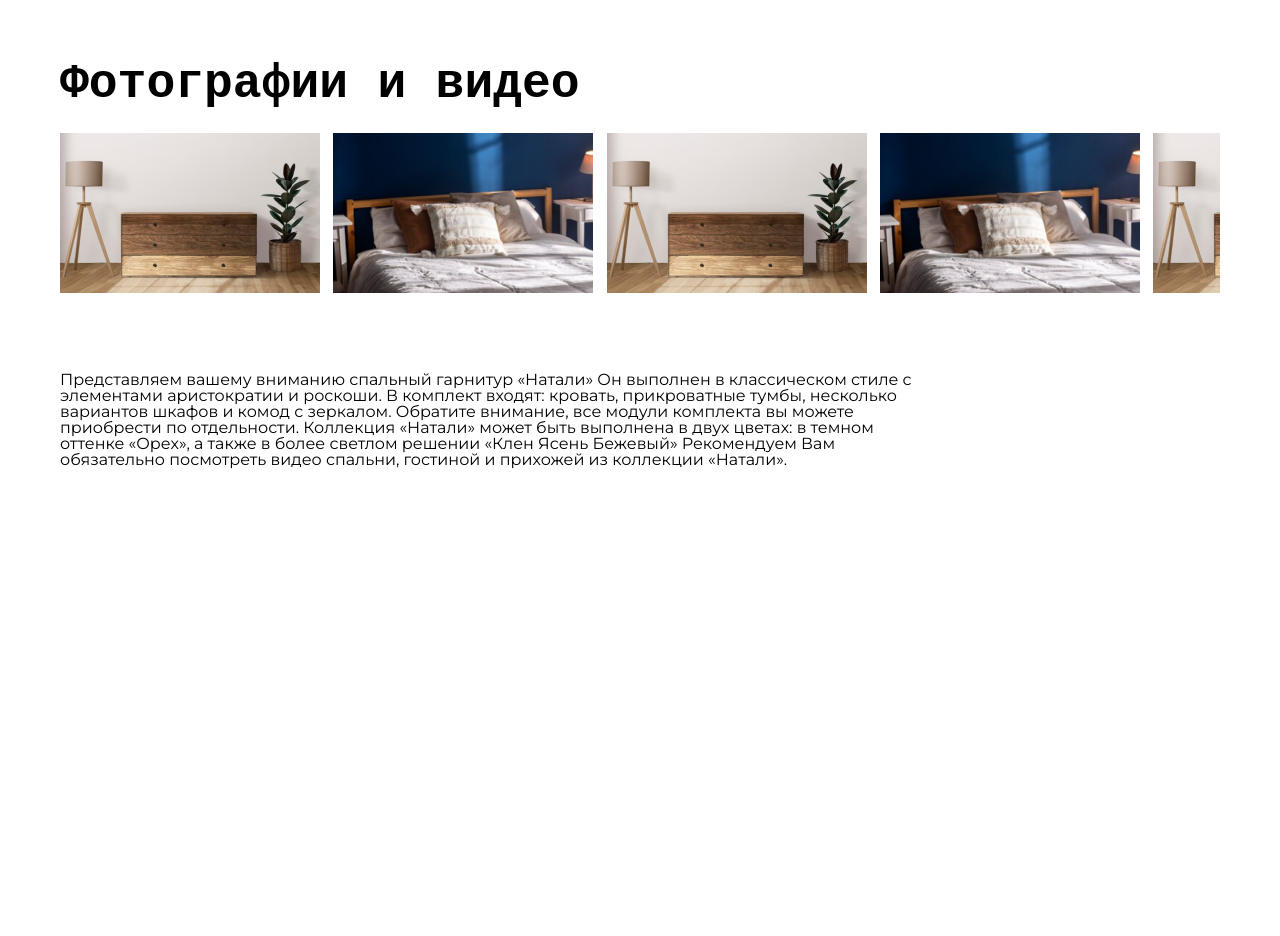
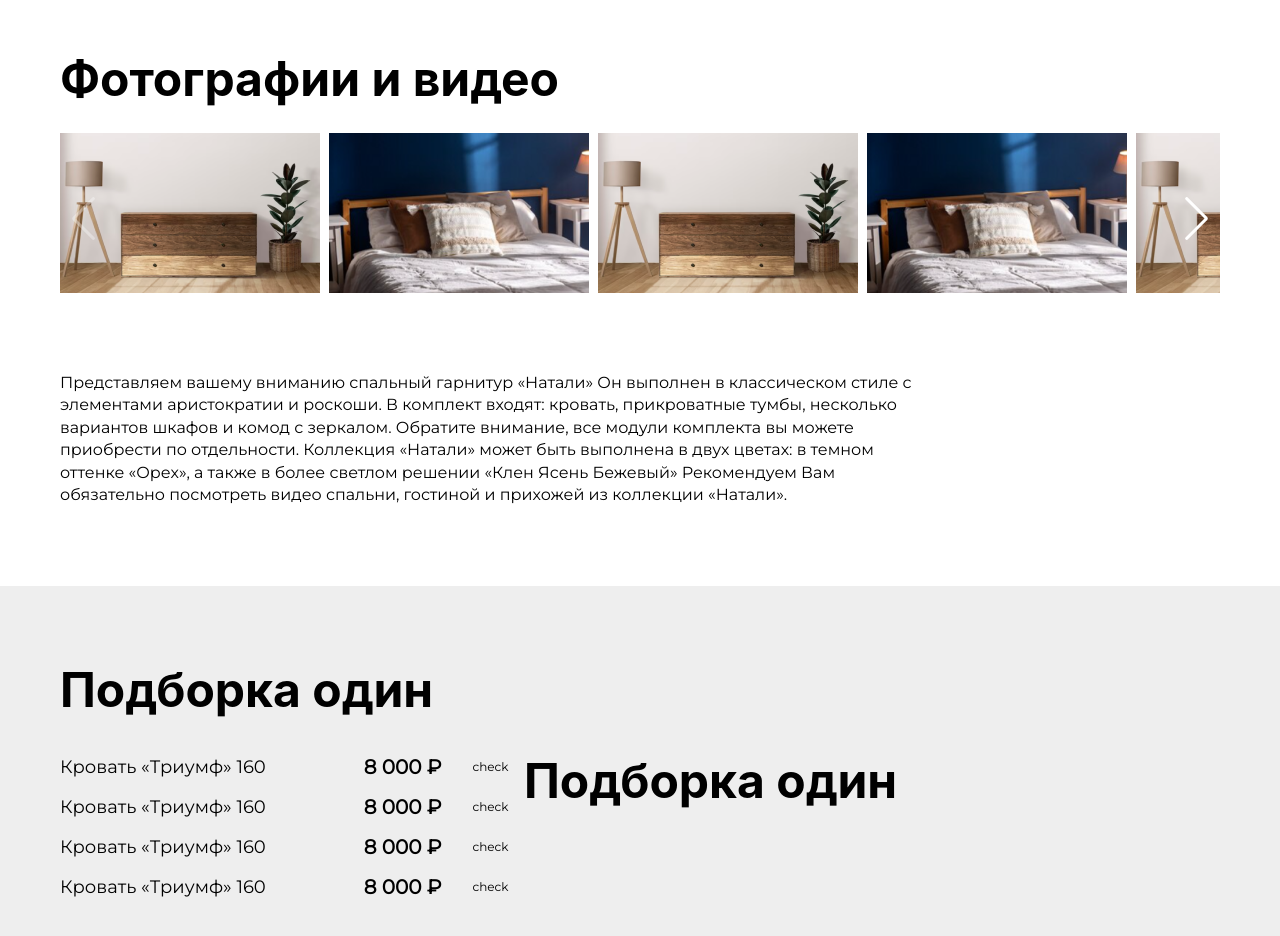
Before and after one commit to pplays33/ou, a React (Vite) app: page / in a window 1280 px wide. Shown: the part 460-1396 px from the top of the page. Before the commit the page ends 1008 px from the top, so only its background shows below. Built offline with nearby package versions, Linux system fonts and the light colour scheme.

Commit message:
feat: add CompilationOne section

```diff
--- a/src/App.scss
+++ b/src/App.scss
@@ -3,8 +3,8 @@
   font-size: 64px;
 }
 h2{
-  font-family: 'Space Mono', monospace;
-  font-size: 24px;
+  font-size: 48px;
+  font-weight: 700;
 }
 p{
   font-family: 'Montserrat', sans-serif;
--- a/src/components/Card/Card.module.scss
+++ b/src/components/Card/Card.module.scss
@@ -22,29 +22,14 @@
         p{
             font-size: 16px;
             color: #000;
+            line-height: 140%
         }
     }
 }
 
-.swiper_nav_btns{
-    button {
-        width: 60px;
-        height: 50px;
-        border-radius: 50px;
-        border: none;
-        outline: none;
-        background-color: hsl(210, 100%, 50%);
-        color: #fff;
-        margin: 0px 0.5rem;
-        box-shadow: 2px 2px 2px rgba(0, 0, 0, 0.5);
-        margin-top: 30px;
-        transition: all .5s;
-    }
-    button:hover {
-        background-color: hsl(210, 100%, 40%);
-        cursor: pointer;
-    }
-
+.swiper-button-next {
+    left: 58% !important;
+    transform: translateX(-58%) !important;
 }
 
 .sliderLine{
@@ -58,9 +43,9 @@
     overflow: hidden;
 
     .item_photo{
-        margin-right: 20px;
+        // margin-right: 20px;
     }
     .item_video{
-        margin-right: 20px;
+        // margin-right: 20px;
     }
 }
--- a/src/components/Card/PhotoAndVideo.jsx
+++ b/src/components/Card/PhotoAndVideo.jsx
@@ -1,27 +1,20 @@
 import styles from './Card.module.scss';
 import { motion } from "framer-motion"
-import { Navigation} from 'swiper/modules';
+
+import { Navigation } from 'swiper/modules';
 
 import { Swiper, SwiperSlide } from 'swiper/react';
+
+// Import Swiper styles
 import 'swiper/scss';
-// import 'swiper/scss/navigation';
+import 'swiper/scss/navigation';
+// import 'swiper/scss/pagination';
+// import 'swiper/scss/scrollbar';
 
 import night from './assets/nightstand.png';
 import bad from './assets/bad.png';
 
-import { useSwiper } from 'swiper/react';
 
-
-export const SwiperNavButtons = () => {
-  const swiper = useSwiper();
-
-  return (
-    <div className={styles.swiper_nav_btns}>
-      <div onClick={() => swiper.slidePrev()}>Prev</div>
-      <button onClick={() => swiper.slideNext()}>Next</button>
-    </div>
-  );
-};
 
 export const Slider = () => {
 
@@ -36,7 +29,7 @@
       },
       1024: {
         slidesPerView: 4.5,
-        spaceBetween: 70,
+        spaceBetween: 50,
       },
     };
 
@@ -46,9 +39,18 @@
             <Swiper
                 // install Swiper modules
                 modules={[Navigation]}
-                spaceBetween={70}
+                spaceBetween={50}
                 slidesPerView={4.5}
+                // centeredSlides={true}
+                // loop={true}
+                navigation
+                onSwiper={(swiper) => console.log(swiper)}
+                onSlideChange={() => console.log('slide change')}
                 breakpoints={sliderSettings}
+                style={{
+                    '--swiper-navigation-color': '#fff',
+                    '--swiper-pagination-color': '#fff',
+                }}
             >
                 <SwiperSlide>
                     <div className={styles.item_photo}>
@@ -90,7 +92,6 @@
                         <img src={bad} alt="slider-item" />
                     </div>
                 </SwiperSlide>
-                <SwiperNavButtons />
             </Swiper>
 
         </>
--- /dev/null
+++ b/src/components/CompilationOne/CompilationOne.jsx
@@ -0,0 +1,66 @@
+import styles from './CompilationOne.module.scss';
+
+export default function CompilationOne(){
+    return(
+        <>
+            <div className={styles.CompilationOne}>
+                <div className={styles.container}>
+                    <div className={styles.CompilationOne_titel}>
+                        <h2> Подборка один </h2>
+                    </div>
+                    <div className={styles.CompilationOne_row}>
+                        <div className={styles.colum_one}>
+                            <div className={styles.item_RowTable}>
+                                <div className={styles.colum_one}>
+                                    <p> Кровать «Триумф» 160 </p>
+                                </div>
+                                <div className={styles.colum_two}>
+                                    <p> 8 000 ₽  </p>
+                                </div>
+                                <div className={styles.colum_three}>
+                                    <p> check </p>
+                                </div>
+                            </div>
+                            <div className={styles.item_RowTable}>
+                                <div className={styles.colum_one}>
+                                    <p> Кровать «Триумф» 160 </p>
+                                </div>
+                                <div className={styles.colum_two}>
+                                    <p> 8 000 ₽  </p>
+                                </div>
+                                <div className={styles.colum_three}>
+                                    <p> check </p>
+                                </div>
+                            </div>
+                            <div className={styles.item_RowTable}>
+                                <div className={styles.colum_one}>
+                                    <p> Кровать «Триумф» 160 </p>
+                                </div>
+                                <div className={styles.colum_two}>
+                                    <p> 8 000 ₽  </p>
+                                </div>
+                                <div className={styles.colum_three}>
+                                    <p> check </p>
+                                </div>
+                            </div>
+                            <div className={styles.item_RowTable}>
+                                <div className={styles.colum_one}>
+                                    <p> Кровать «Триумф» 160 </p>
+                                </div>
+                                <div className={styles.colum_two}>
+                                    <p> 8 000 ₽  </p>
+                                </div>
+                                <div className={styles.colum_three}>
+                                    <p> check </p>
+                                </div>
+                            </div>
+                        </div>
+                        <div className={styles.colum_two}>
+                            <h2> Подборка один </h2>
+                        </div>
+                    </div>
+                </div>
+            </div>
+        </>
+    );
+}
--- /dev/null
+++ b/src/components/CompilationOne/CompilationOne.module.scss
@@ -0,0 +1,51 @@
+
+.CompilationOne{
+    background: var(--Light-grey, #EEE);
+    .container{
+        padding-top: 80px;
+        padding-bottom: 80px;
+        max-width: 1160px;
+        margin: 0 auto;
+    }
+    &_titel{
+        margin-bottom: 43px;
+    }
+    &_row{
+        display: grid;
+        grid-template-columns: 1fr 1.5fr;
+    }
+}
+
+.colum_one{
+    display: flex;
+    flex-direction: column;
+    justify-content: start;
+    align-items: start;
+    .item_RowTable{
+        margin-bottom: 20px;
+        display: flex;
+        flex-direction: row;
+        justify-content: start;
+        align-items: center;
+    }
+    .colum_one{
+        margin-right: 98px;
+        p{
+            font-size: 18px;
+        }
+    }
+    .colum_two{
+        margin-right: 31px;
+        p{
+            font-size: 20px;
+            font-weight: 700;
+        }
+    }
+    .colum_three{
+
+    }
+
+}
+.colum_two{
+
+}
--- a/src/pages/Home/Home.jsx
+++ b/src/pages/Home/Home.jsx
@@ -4,6 +4,7 @@
 import Hero from '../../components/Hero/Hero';
 import SubHeader from '../../components/SubHeader/SubHeader';
 import PhotoAndVideo from '../../components/Card/PhotoAndVideo';
+import CompilationOne from '../../components/CompilationOne/CompilationOne';
 import Footer from '../../components/Footer/Footer';
 
 export default function Home(){
@@ -14,6 +15,7 @@
                 <SubHeader />
                 <Hero />
                 <PhotoAndVideo />
+                <CompilationOne />
                 <div className={styles.container_content}>
 
 
```
